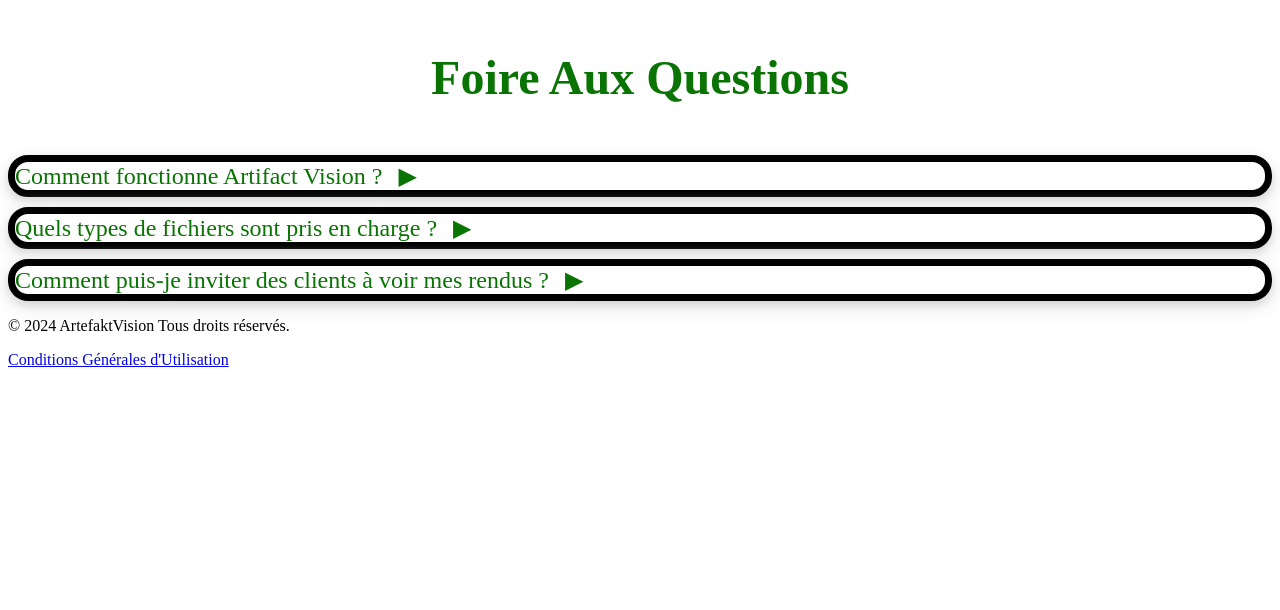
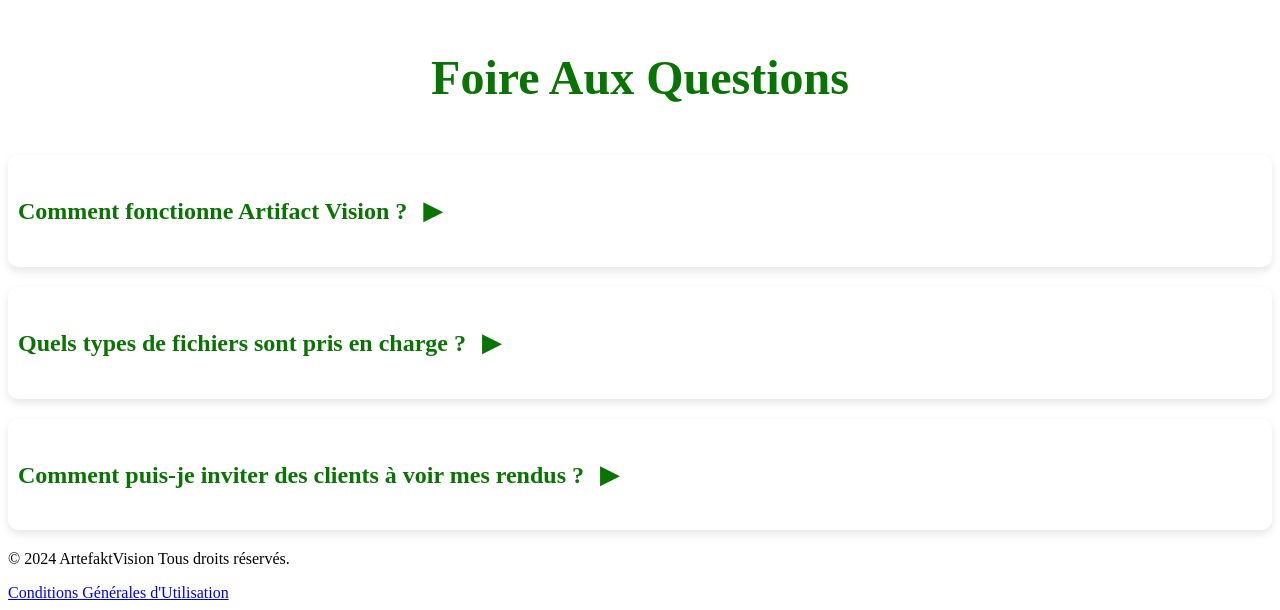
Before and after one commit to Stronmarker/Artefakt, a Symfony app: template templates/help/index.html.twig in a window 1280 px wide. Shown: the part 212-822 px from the top of the page. Before the commit the page ends 579 px from the top, so only its background shows below. Run offline with Twig, Linux system fonts and the light colour scheme; the template is opened without the code that fills it, so the values that code supplies are empty; some libraries are stand-ins or nearby versions.

Commit message:
Ajustement css de about-us / cgu / dashboard / help / home // modification du form de rendu

```diff
--- a/templates/about_us/index.html.twig
+++ b/templates/about_us/index.html.twig
@@ -1,6 +1,6 @@
 {% extends 'base.off.html.twig' %}
 
-{% block title %}Hello HelpController!{% endblock %}
+{% block title %}Qui sommes nous ?{% endblock %}
 
 
 {% block body %}
@@ -31,7 +31,7 @@
     }
     .testimonial {
         background-color: #f8f9fa;
-        padding: 20px;
+        padding: 15px;
         border-radius: 10px;
         margin-bottom: 20px;
         font-style: italic;
@@ -41,7 +41,7 @@
 <div class="container about-container">
     <div class="about-header">
 
-        <h1 class="ft_audiowide">A propos de nous</h1>
+        <h1 class="ft_audiowide text-light">A propos de nous</h1>
         <p class="text-light">Artifact Vision est une plateforme de projection 3D destinée aux graphistes. Elle permet d'envoyer des rendus aux clients pour obtenir leur validation. Avec Artifact Vision, les graphistes peuvent facilement partager leurs créations, recevoir des commentaires et des approbations, et ainsi améliorer leur flux de travail créatif.</p>
     </div>
 
--- a/templates/help/index.html.twig
+++ b/templates/help/index.html.twig
@@ -18,28 +18,25 @@
     .faq-section {
         margin-top: 50px;
     }
+    .faq-item {
+        background-color: #ffffff;
+        margin-bottom: 20px;
+        border-radius: 10px;
+        box-shadow: 0 4px 8px rgba(0, 0, 0, 0.1);
+        padding: 10px;
+    }
     .faq-question {
         font-size: 1.5em;
         color: #097303;
+        margin-bottom: 10px;
         cursor: pointer;
-        margin-bottom: 10px;
-        transition: color 0.3s;
-        cursor: pointer;
-        transition: transform 0.3s ease;
-        box-shadow: 0 4px 8px rgba(0, 0, 0, 0.1), 0 6px 20px rgba(0, 0, 0, 0.1), 0 0 15px white; /* Effet de relief */
-        border-radius: 20px; /* Coins arrondis */
-        border: 7px solid #000; /* Bordure épaisse */
-    }
-
-    .faq-question:hover {
-        transform: scale(1.05);
     }
 
     .faq-answer {
         display: none;
-        margin: 40px;
         font-size: 1.2em;
-        color: #ffffff;
+        color: #000000;
+        padding: 15px;
     }
     .arrow {
         margin-left: 10px;
@@ -52,30 +49,35 @@
 
 <div class="container faq-container">
     <div class="faq-header">
-        <h1>Foire Aux Questions</h1>
+        <h1 class="ft_orbitron text-light">Foire Aux Questions</h1>
     </div>
 
     <div class="faq-section">
-        <div class="faq-question bg-light p-3" onclick="toggleAnswer(this)">
-            Comment fonctionne Artifact Vision ? <span class="arrow">&#9654;</span>
+        <div class="faq-item">
+            <div class="faq-question" onclick="toggleAnswer(this)">
+                <h4>Comment fonctionne Artifact Vision ? <span class="arrow">&#9654;</span></h4>
             </div>
             <div class="faq-answer">
-            Artifact Vision permet aux graphistes de partager leurs rendus 3D avec leurs clients pour obtenir des retours et des validations rapides.
+                <h5>Artifact Vision permet aux graphistes de partager leurs rendus 3D avec leurs clients pour obtenir des retours et des validations rapides.</h5>
+            </div>
         </div>
 
-        <div class="faq-question bg-light p-3" onclick="toggleAnswer(this)">
-            Quels types de fichiers sont pris en charge ? <span class="arrow">&#9654;</span>
+        <div class="faq-item">
+            <div class="faq-question" onclick="toggleAnswer(this)">
+                <h4>Quels types de fichiers sont pris en charge ? <span class="arrow">&#9654;</span></h4>
             </div>
             <div class="faq-answer">
-            Artifact Vision ne prends en charge que les fichiers .png pour les rendus 3D <br>
-            Cependant, si vous avez des PDF, nous avons une fonction de coupe
+                <h5>Artifact Vision ne prends en charge que les fichiers .png pour les rendus 3D.</h5>
+            </div>
         </div>
 
-        <div class="faq-question bg-light p-3" onclick="toggleAnswer(this)">
-            Comment puis-je inviter des clients à voir mes rendus ? <span class="arrow">&#9654;</span>
+        <div class="faq-item">
+            <div class="faq-question" onclick="toggleAnswer(this)">
+                <h4>Comment puis-je inviter des clients à voir mes rendus ? <span class="arrow">&#9654;</span></h4>
             </div>
             <div class="faq-answer">
-            Vous pouvez inviter des clients en partageant un lien direct depuis la plateforme Artifact Vision, où ils pourront voir et commenter vos rendus.
+                <h5>Vous pouvez inviter des clients en partageant un lien direct depuis la plateforme Artifact Vision, où ils pourront voir et commenter vos rendus.</h5>
+            </div>
         </div>
     </div>
 </div>
--- a/templates/home/index.html.twig
+++ b/templates/home/index.html.twig
@@ -1,8 +1,6 @@
 {% extends 'base.off.html.twig' %}
 
 {% block body %}
-
-
 
 <div class="container">
     <div class="jumbotron jumbotron-custom text-center">
```
Also changed, not shown: src/Form/AddRenderingType.php (+1 -38 lines), templates/cgu/index.html.twig (+2 -7 lines), templates/dashboard/index.html.twig (+2 -45 lines), templates/rendering/create.html.twig (+29 -6 lines), public/uploads/436bd7fa-c783-4633-bbfd-e11f70c84661-1-669a1e46cc720111110067.png (added), public/uploads/d841360d-8caa-46d7-9ea5-aa0cf1835d6f-1-669a1e46cc267054390082.png (added). Lines whose indentation alone changed are shown as unchanged.
